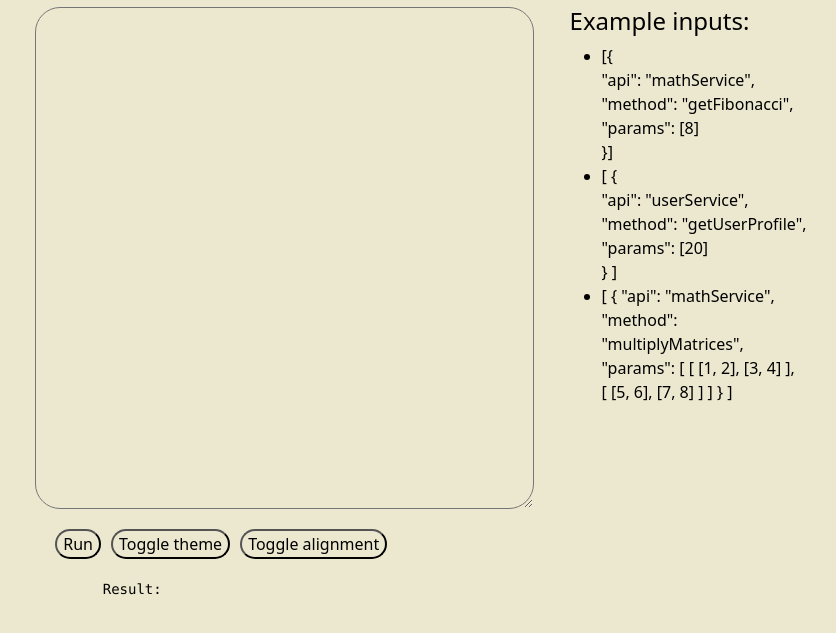
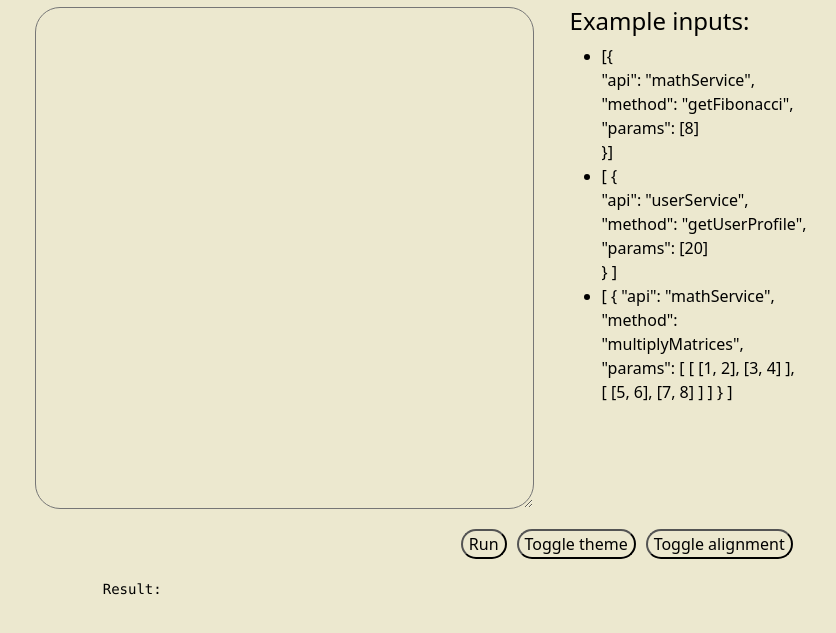
Before and after one commit to HalaszGergo2/NNG, a website: page frontend/index.html in a window 1280 px wide. Both pictures are taken after a click on the button "Toggle alignment". Shown: the part 97-730 px from the top of the page, without its empty margins (216-1052 px from the left). Drawn offline with nearby package versions, Linux system fonts and the light colour scheme.

Commit message:
toggleAlign elkeszitese

```diff
--- a/frontend/main.js
+++ b/frontend/main.js
@@ -31,3 +31,8 @@ function toggleTheme(){
         button[i].classList.toggle('dark')
     }
 }
+
+function toggleAlign(){
+    const buttons = document.getElementById('buttons')
+    buttons.classList.toggle('align-end')
+}
--- a/frontend/style.css
+++ b/frontend/style.css
@@ -42,3 +42,8 @@ header{
     color: white;
     background-color: rgb(56, 55, 55) !important;
 }
+
+#buttons.align-end{
+    display: flex;
+    justify-content: flex-end;
+}
```
